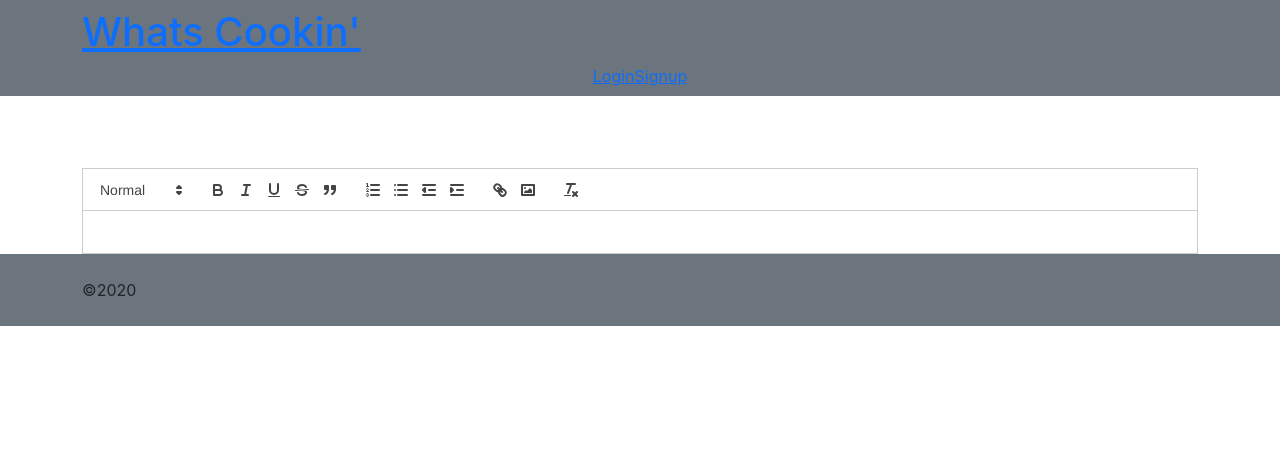
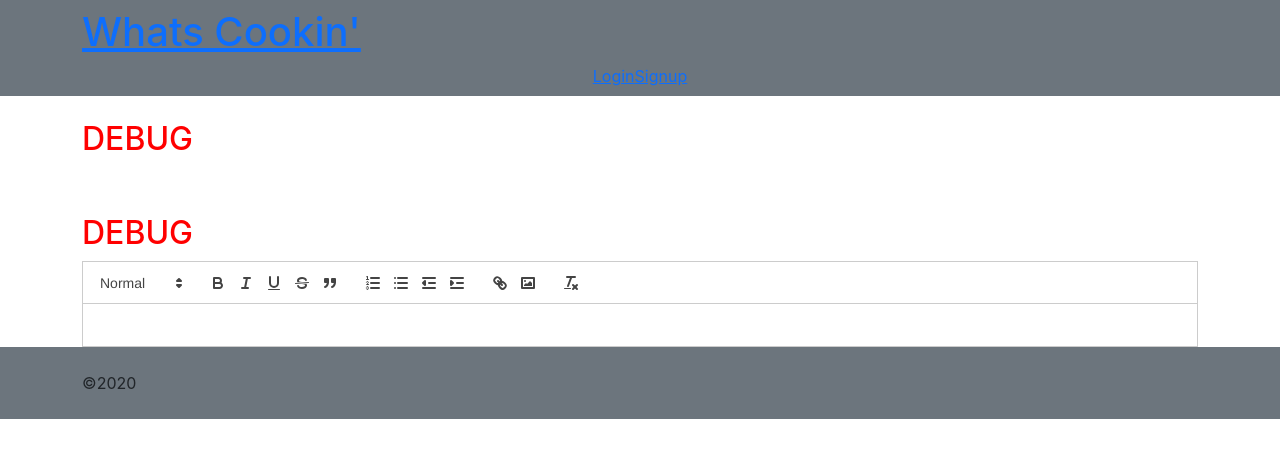
Before and after one commit to ryanraposo/whatscookin, a React (Create React App) app in the folder client/: page /new-post in a window 1280 px wide. Shown: the top 458 px of the page. Built offline with nearby package versions, Linux system fonts and the light colour scheme; the HTML template or start-up script is replaced by a standard one.

Commit message:
add debug code to PostForm

```diff
--- a/client/src/components/PostForm/index.js
+++ b/client/src/components/PostForm/index.js
@@ -6,7 +6,7 @@ import 'react-quill/dist/quill.snow.css';
 function PostForm() {
     const [value, setValue] = useState('');
 
-    const modules = {
+    const quillModules = {
         toolbar: [
           [{ 'header': [1, 2, false] }],
           ['bold', 'italic', 'underline','strike', 'blockquote'],
@@ -19,17 +19,17 @@ function PostForm() {
     return (
         <>
             {/* DEBUG */}
-            <br/>
-            {value}
-            <br/>
+            <h2 style={{color: "red"}}>DEBUG</h2>
+            <br/>{value}<br/>
+            <h2 style={{color: "red"}}>DEBUG</h2>
             {/* DEBUG */}
-
             <ReactQuill
                 theme="snow"
                 value={value}
                 onChange={setValue}
-                modules={modules}
+                modules={quillModules}
             />
+
         </>
     );
 }
```
